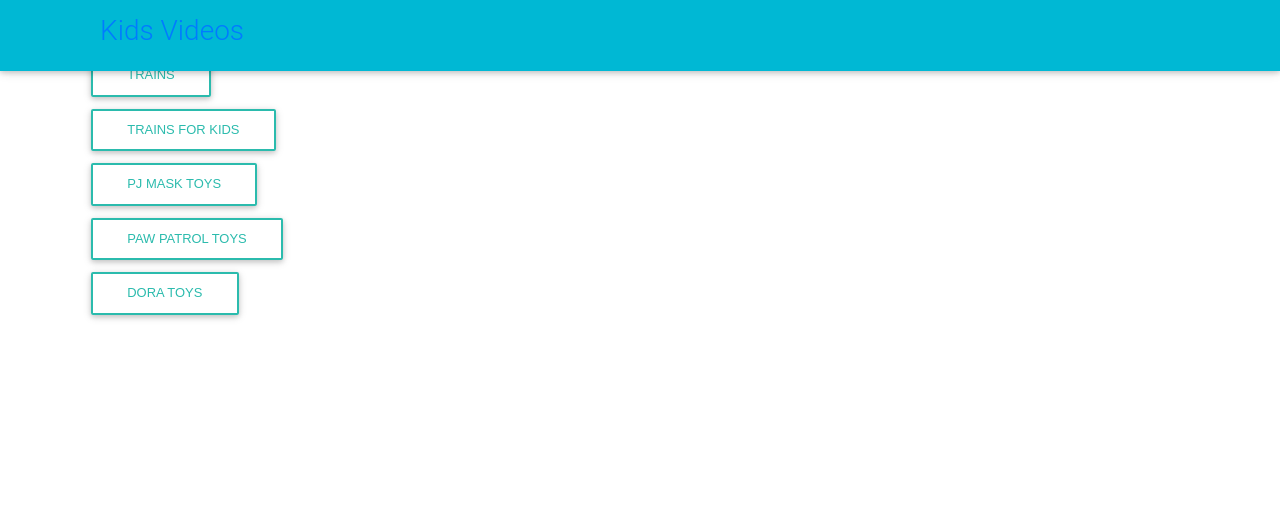
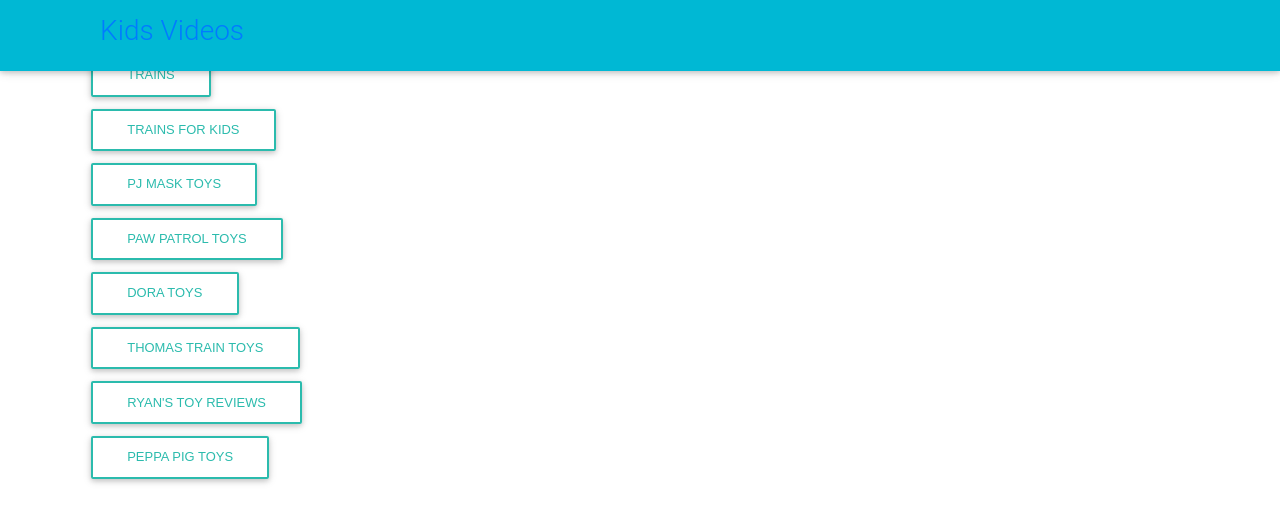
Before and after one commit to midhunhk/midhunhk.github.io, a Jekyll site: the page apps/kids-videos.html, which Jekyll copies as it is, in a window 1280 px wide. Shown: the top 523 px of the page. Built offline with Jekyll 4.4.1, drawn with Linux system fonts in a browser that asks for light colours; nearby versions of some CDN libraries.

Commit message:
Update kids-videos.html

```diff
--- a/apps/kids-videos.html
+++ b/apps/kids-videos.html
@@ -36,6 +36,9 @@
 						<button type="button" class="btn btn-outline-default btn-rounded waves-effect">PJ Mask Toys</button> <br/>
 						<button type="button" class="btn btn-outline-default btn-rounded waves-effect">Paw Patrol Toys</button> <br/>
 						<button type="button" class="btn btn-outline-default btn-rounded waves-effect">Dora toys</button> <br/>
+						<button type="button" class="btn btn-outline-default btn-rounded waves-effect">Thomas Train toys</button> <br/>
+						<button type="button" class="btn btn-outline-default btn-rounded waves-effect">Ryan's Toy Reviews</button> <br/>
+						<button type="button" class="btn btn-outline-default btn-rounded waves-effect">Peppa Pig toys</button> <br/>
 					</div>
 				</div>
 			</section>
```
